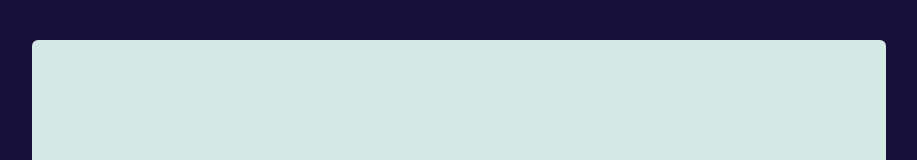
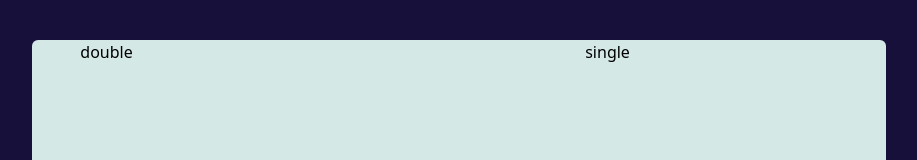
Before and after one commit to nasir-001/100-components, a Vue app: page /layout30 in a window 1280 px wide. Shown: the top 160 px of the page, without its empty margins (181-1098 px from the left). Built offline with nearby package versions, Linux system fonts and the light colour scheme; the HTML template or start-up script is replaced by a standard one.

Commit message:
add flex and it's cards

```diff
--- a/src/views/Layout30.vue
+++ b/src/views/Layout30.vue
@@ -1,7 +1,14 @@
 <template>
   <div class="bg-layout30backgroundColor h-screen">
     <div class="bg-layout30cardColor top-10 sticky rounded-md w-4/6 h-5/6 mx-auto">
-
+      <div class="flex justify-evenly mx-12">
+        <div class="w-2/3">
+          double
+        </div>
+        <div class="w-1/3">
+          single
+        </div>
+      </div>
     </div>
   </div>
 </template>
```
